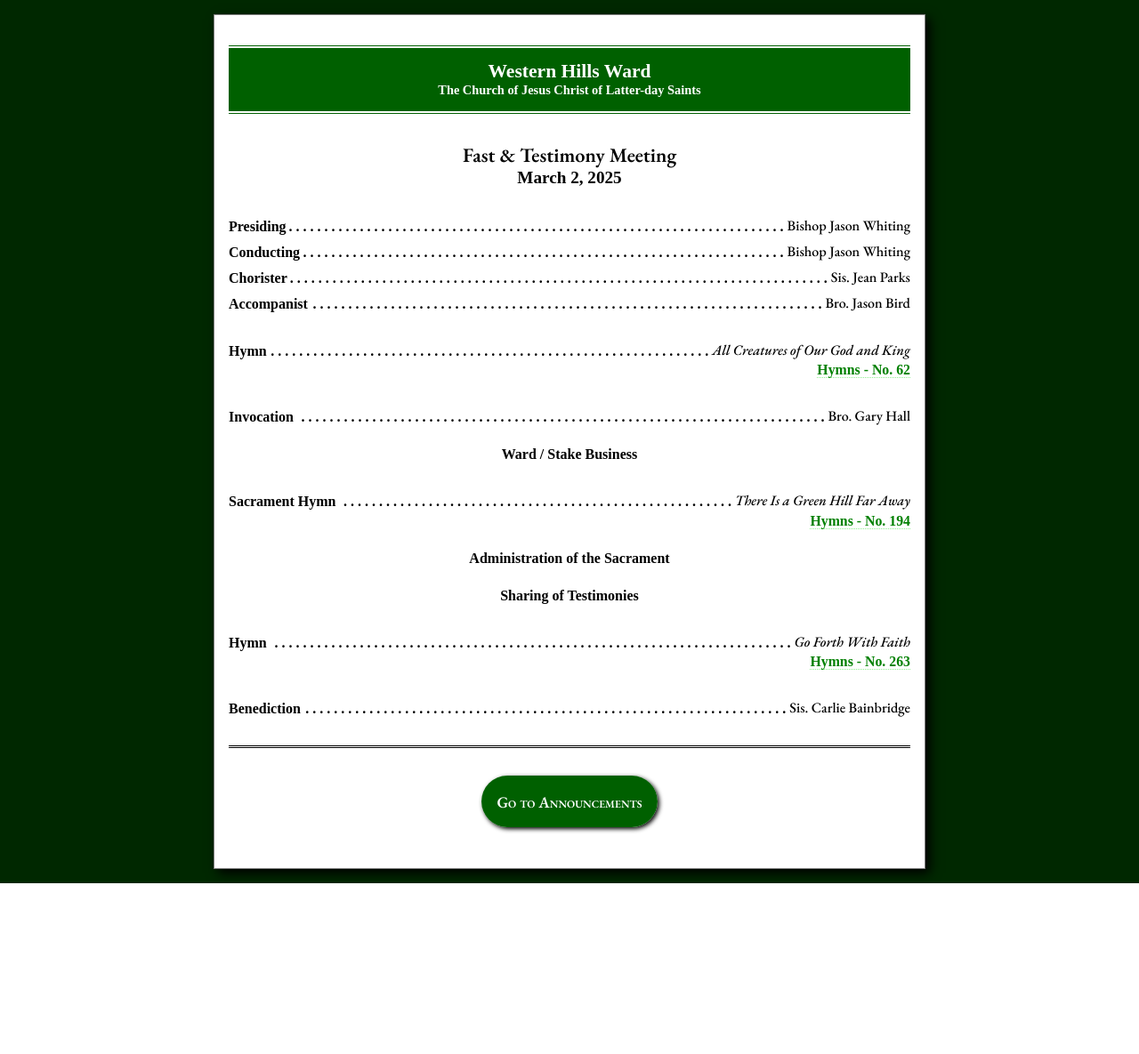
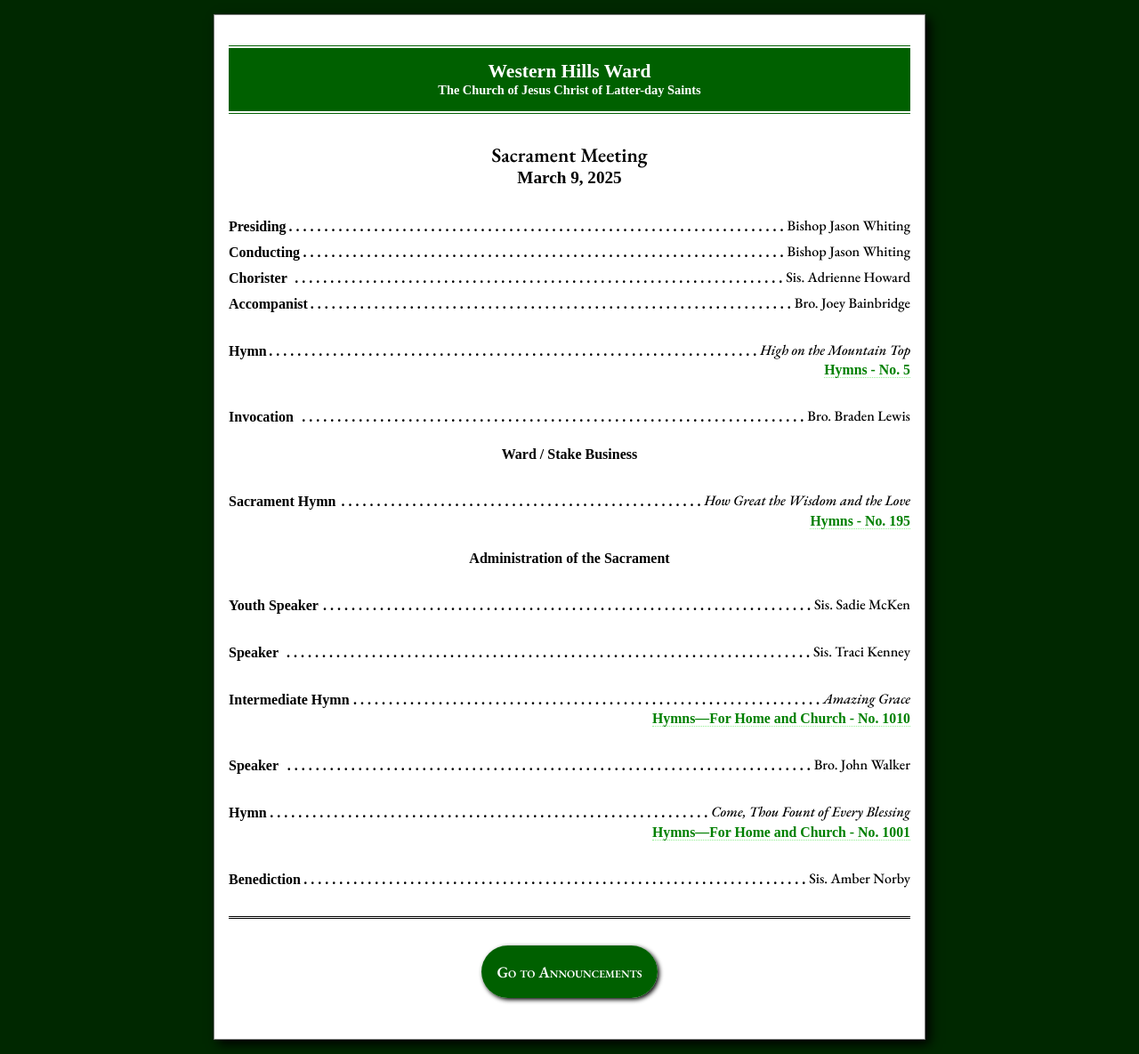
Before and after one commit to Wyoming-C64/westernhillsbulletin, a PHP site: page / in a window 1280 px wide. Shown: the whole page at 89% size. Before the commit the page ends 993 px from the top, so only its background shows below. Run offline with PHP 8.4, Linux system fonts and the light colour scheme; some web fonts are replaced.

Commit message:
March 9, 2025

```diff
--- a/htdocs/globals.php
+++ b/htdocs/globals.php
@@ -1,6 +1,6 @@
 <?php
 
-$meetingDate = strtotime('March 2, 2025 10:30:00 am');
-$Fast_And_Testimony = TRUE;
+$meetingDate = strtotime('March 9, 2025 10:30:00 am');
+$Fast_And_Testimony = FALSE;
 
 ?>
--- a/htdocs/index.php
+++ b/htdocs/index.php
@@ -42,47 +42,55 @@ $leaders = array(
   //   'name' => 'Bro. Ken Burke',
   //   // 'subline' => 'Bishopric 2<span class="super-ordinal">nd</span> Counselor'
   // ),
+  // array(
+  //   'assignment' => 'Chorister',
+  //   'name' => 'Sis. Jean Parks',
+  // ),
   array(
-    'assignment' => 'Chorister',
-    'name' => 'Sis. Jean Parks',
-  ),
-  array(
-    'assignment' => 'Accompanist',
-    'name' => 'Bro. Jason Bird',
-  ),
+      'assignment' => 'Chorister',
+      'name' => 'Sis. Adrienne Howard',
+    ),
+  // array(
+  //   'assignment' => 'Accompanist',
+  //   'name' => 'Bro. Pam Hall',
+  // ),
   // array(
   //   'assignment' => 'Accompanist',
   //   'name' => 'Bro. Jason Bird',
   // ),
+  array(
+    'assignment' => 'Accompanist',
+    'name' => 'Bro. Joey Bainbridge',
+  ),
 );
 
 $hymns = array(
   'opening' => array(
     'assignment' => 'Hymn',
-    'reference' => 62,
-    'name' => "All Creatures of Our God and King",
+    'reference' => 5,
+    'name' => "High on the Mountain Top",
   ),
   'sacrament' => array(
     'assignment' => 'Sacrament Hymn',
-    'reference' => 194,
-    'name' => "There Is a Green Hill Far Away",
+    'reference' => 195,
+    'name' => "How Great the Wisdom and the Love",
     // 'tune' => 'Hancock',
   ),
   'closing' => array(
     'assignment' => 'Hymn',
-    'reference' => 263,
-    'name' => "Go Forth With Faith",
+    'reference' => 1001,
+    'name' => "Come, Thou Fount of Every Blessing",
     // 'href' => ""
   ),
 );
 
 $intermissionMusic = array(
-  // array(
-  //   'assignment' => 'Intermediate Hymn',
-  //   'name' => "",
-  //   'reference' => 0,
-  //   // 'tune' => "",
-  // ),
+  array(
+    'assignment' => 'Intermediate Hymn',
+    'name' => "Amazing Grace",
+    'reference' => 1010,
+    // 'tune' => "",
+  ),
   // array(
   //   'assignment' => 'Musical Number',
   //   'name' => "<i>Love One Another</i>",
@@ -91,14 +99,14 @@ $intermissionMusic = array(
 );
 
 $firstSpeakers = array(
-  // array(
-  //   'assignment' => 'Youth Speaker',
-  //   'name' => 'Bro. Braden Lewis',
-  //   // 'subline' => 'Colorado Fort Collins Mission'
-  // ),
+  array(
+    'assignment' => 'Youth Speaker',
+    'name' => 'Sis. Sadie McKen',
+    // 'subline' => 'Colorado Fort Collins Mission'
+  ),
   array(
     'assignment' => 'Speaker',
-    'name' => 'Sis. Lynn Huylar',
+    'name' => 'Sis. Traci Kenney',
     // 'subline' => 'Colorado Fort Collins Mission'
   ),
   // array(
@@ -117,7 +125,7 @@ $firstSpeakers = array(
 $secondSpeakers = array(
   array(
     'assignment' => 'Speaker',
-    'name' => 'Bro. Gary Hall',
+    'name' => 'Bro. John Walker',
     // 'subline' => 'Colorado Fort Collins Mission'
   ),
   // array(
@@ -142,12 +150,12 @@ $secondSpeakers = array(
 $prayers = array(
   'Invocation' => array(
     'assignment' => 'Invocation',
-    'name' => 'Bro. Gary Hall',
+    'name' => 'Bro. Braden Lewis',
     // 'subline' => 'Colorado Fort Collins Mission'
   ),
   'Benediction' => array(
     'assignment' => 'Benediction',
-    'name' => 'Sis. Carlie Bainbridge',
+    'name' => 'Sis. Amber Norby',
     // 'subline' => ''
   )
 );
```
Also changed, not shown: htdocs/announcements.php (+30 -1 lines).
